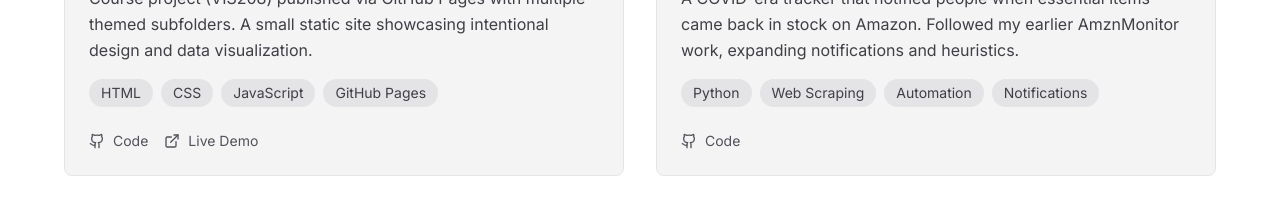
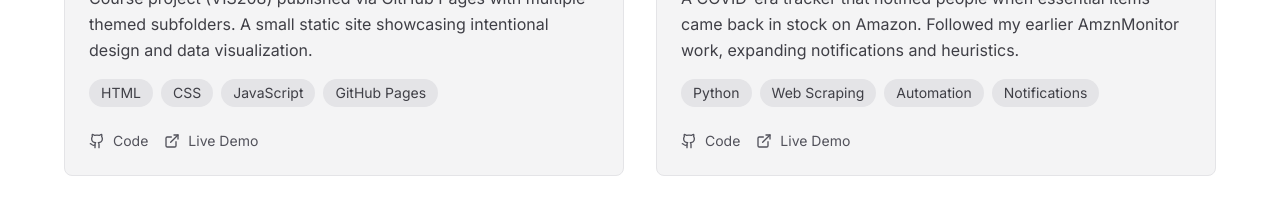
Before and after one commit to wildwastaken/personalwebsite, a Next.js app: page /projects in a window 1280 px wide. Shown: the part 1380-1586 px from the top of the page. Built offline with nearby package versions, Linux system fonts and the light colour scheme.

Commit message:
Modify BareShelves project details
Updated GitHub link and added live site URL for BareShelves project.

```diff
--- a/app/projects/page.tsx
+++ b/app/projects/page.tsx
@@ -50,7 +50,8 @@ const projects = [
     title: 'BareShelves',
     description: 'A COVID-era tracker that notified people when essential items came back in stock on Amazon. Followed my earlier AmznMonitor work, expanding notifications and heuristics.',
     tech: ['Python', 'Web Scraping', 'Automation', 'Notifications'],
-    github: 'https://github.com/wildwastaken/bareshelves',
+    github: 'https://github.com/wildwastaken/bareshelves-website',
+    live: 'https://bareshelves.allenliu.dev',
     date: '2020',
     status: 'Completed'
   },
```
